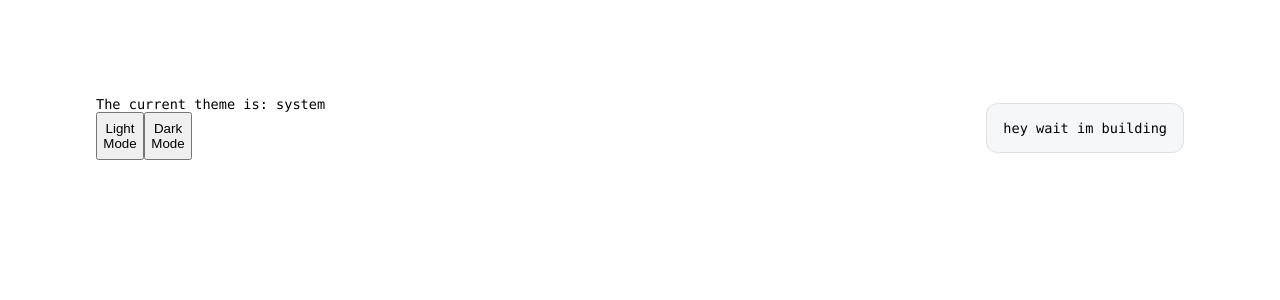
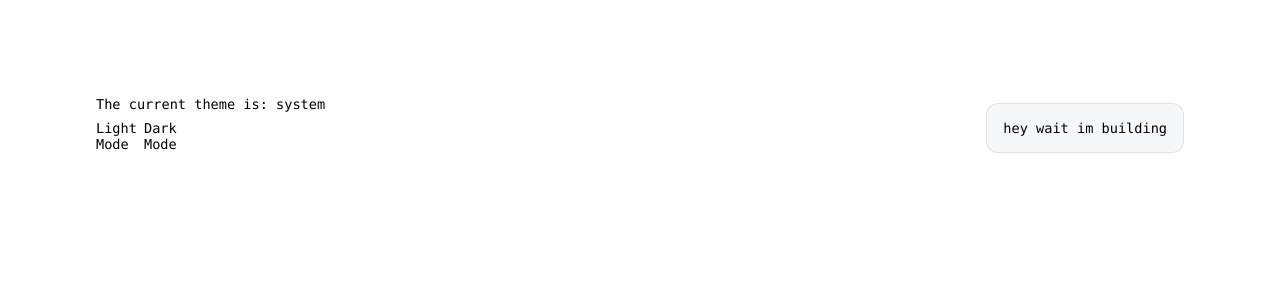
Before and after one commit to xossiane/world-flags, a Next.js app: page / in a window 1280 px wide. Shown: the top 300 px of the page. Built offline with nearby package versions, Linux system fonts and the light colour scheme.

Commit message:
Fix: reset button styles

```diff
--- a/src/app/globals.scss
+++ b/src/app/globals.scss
@@ -79,7 +79,7 @@ body {
 }
 
 
-
+button { all: unset; }
 
 
 a {
--- a/src/app/pages/atoms/useThemeButton/useThemeButton.module.scss
+++ b/src/app/pages/atoms/useThemeButton/useThemeButton.module.scss
@@ -1,10 +1,12 @@
 .ThemeButton{
+
     &_container{
         display: flex;
         align-content: space-between;
     &__light{
         width: 3rem;
         height: 3rem;
+
 
     }
     &__dark{
```
